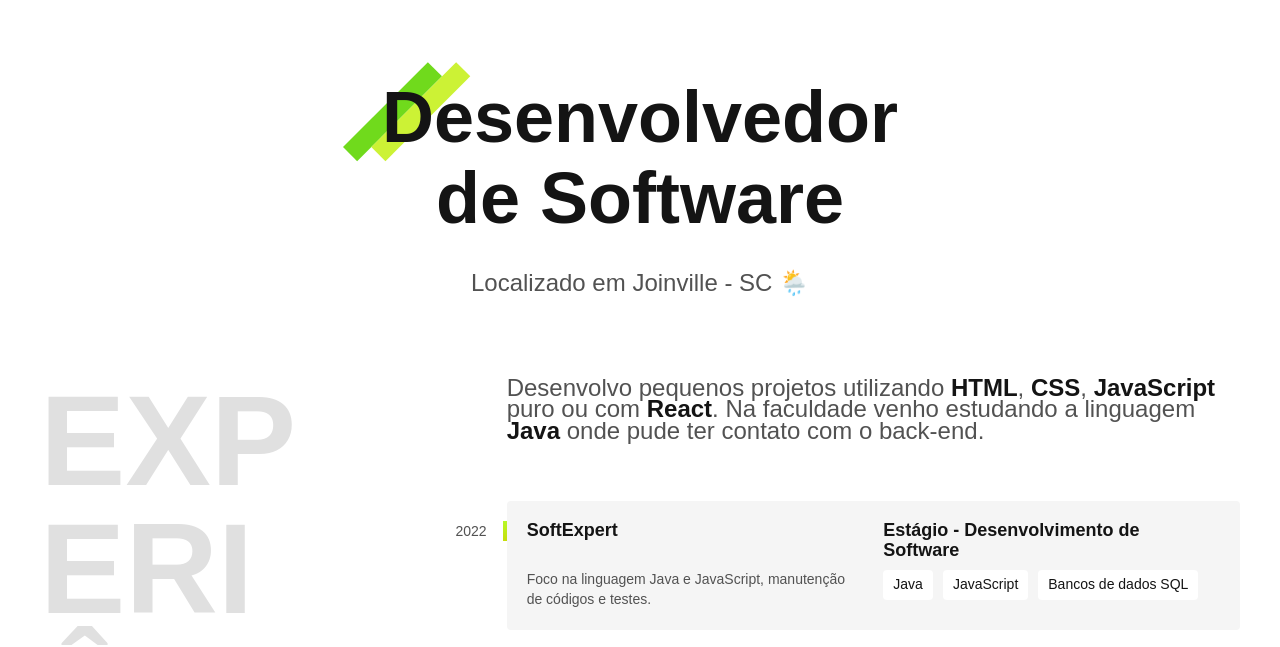
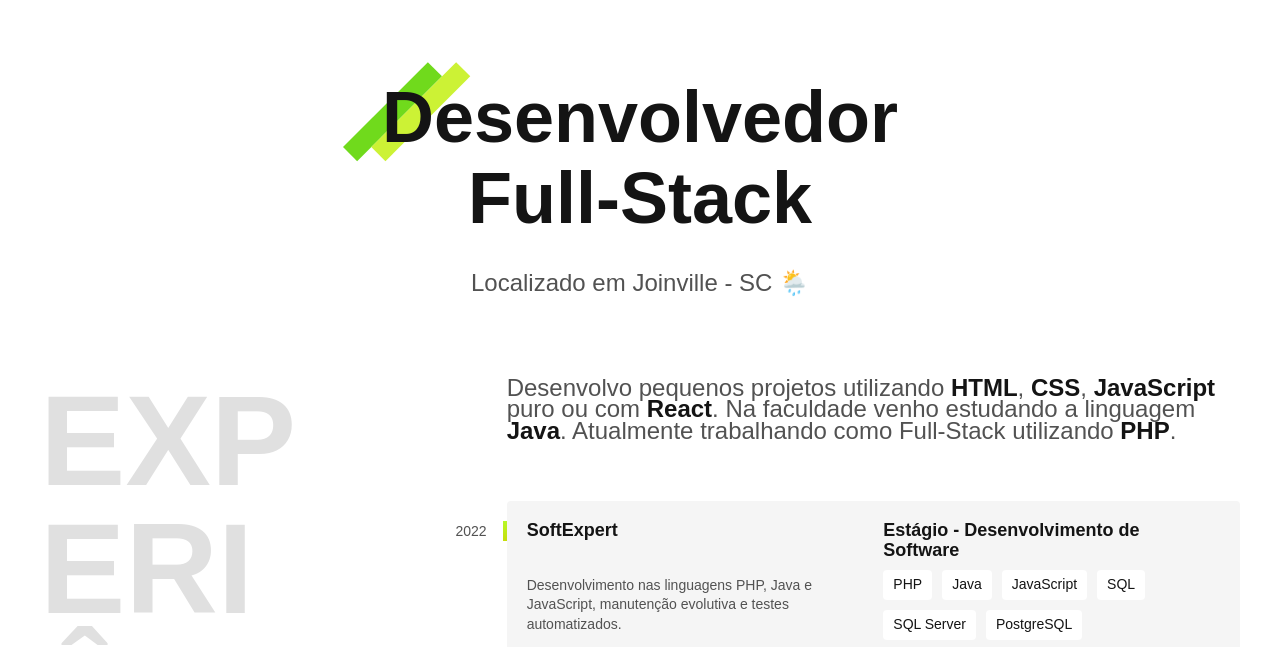
Before and after one commit to fffilipi/fffilipi.github.io, a plain HTML site: page index.html in a window 1280 px wide. Shown: the part 89-736 px from the top of the page. Drawn offline with Linux system fonts and the light colour scheme; a web font is replaced by a local one.

Commit message:
Atualizando dados

```diff
--- a/index.html
+++ b/index.html
@@ -27,7 +27,7 @@
 
   <main class="introducao">
     <div>
-      <h1>Desenvolvedor <br>de Software</h1>
+      <h1>Desenvolvedor <br>Full-Stack</h1>
       <p>Localizado em Joinville - SC 🌦️</p>
     </div>
   </main>
@@ -36,19 +36,22 @@
     <h2 class="subtitulo">Experiência</h2>
     <div>
       <p class="experiencia-texto">
-        Desenvolvo pequenos projetos utilizando <strong> HTML</strong>, <strong> CSS</strong>,<strong> JavaScript</strong> puro ou com <strong> React</strong>. Na faculdade venho estudando a linguagem <strong>Java</strong> onde pude ter contato com o back-end.
+        Desenvolvo pequenos projetos utilizando <strong> HTML</strong>, <strong> CSS</strong>,<strong> JavaScript</strong> puro ou com <strong> React</strong>. Na faculdade venho estudando a linguagem <strong>Java</strong>. Atualmente trabalhando como Full-Stack utilizando <strong>PHP</strong>.
       </p>
 
       <div class="empresa">
         <span class="empresa-ano">2022</span>
         <h3 class="empresa-titulo">SoftExpert</h3>
         <span class="empresa-titulo">Estágio - Desenvolvimento de Software</span>
-        <p class="empresa-texto"> Foco na linguagem Java e JavaScript, manutenção de códigos e testes.
+        <p class="empresa-texto"> Desenvolvimento nas linguagens PHP, Java e JavaScript, manutenção evolutiva e testes automatizados.
         </p>
         <ul class="empresa-habilidades">
+          <li>PHP</li>
           <li>Java</li>
           <li>JavaScript</li>
-          <li>Bancos de dados SQL</li>
+          <li>SQL</li>
+          <li>SQL Server</li>
+          <li>PostgreSQL</li>
         </ul>
       </div>
 
```
